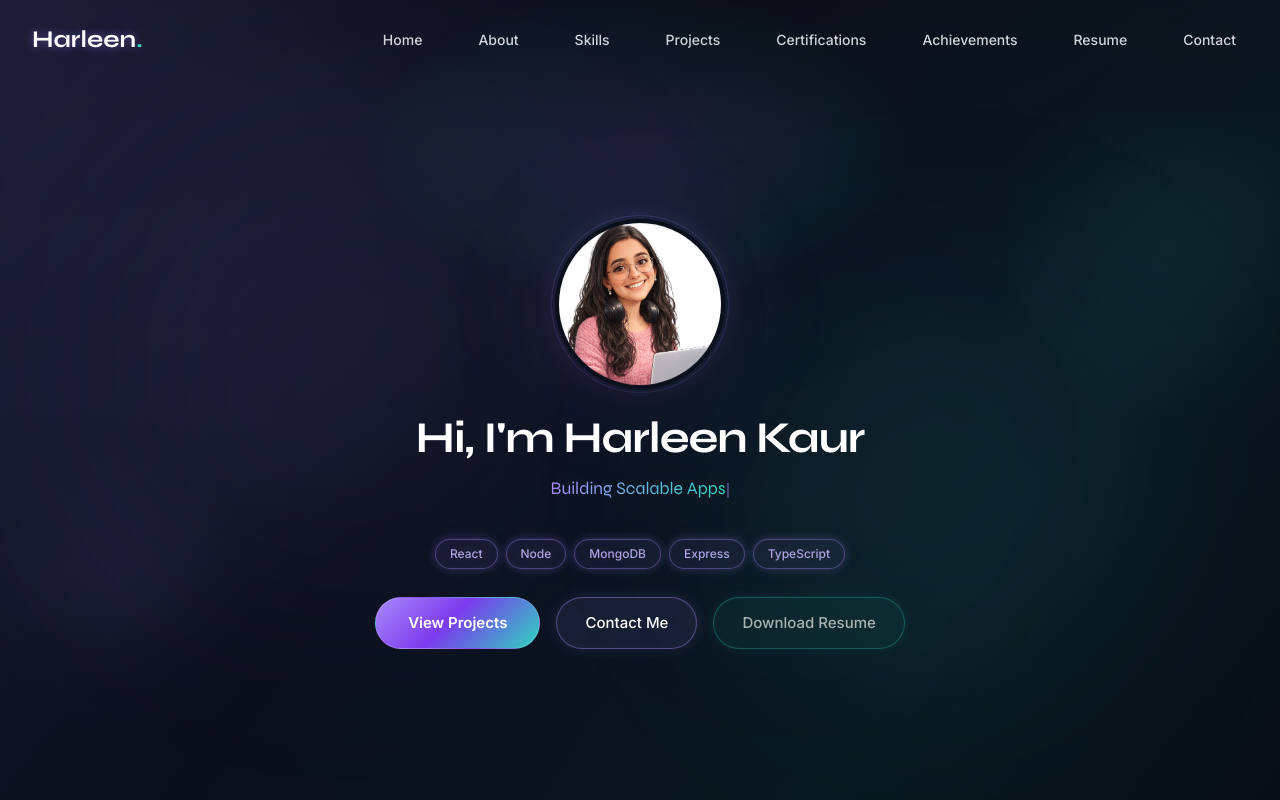
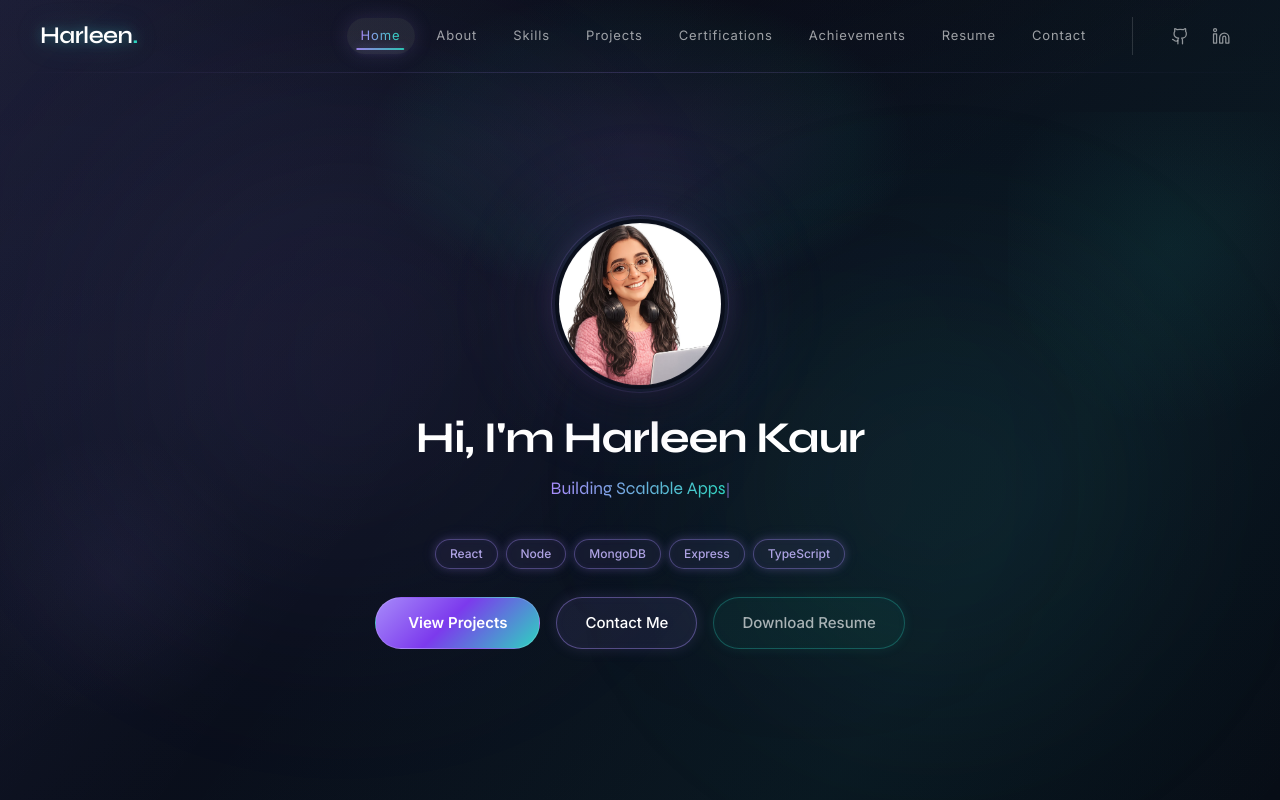
Before and after one commit to harleenkaur1505/Portfolio, a React (Vite) app: page / in a window 1280 px wide. Shown: the top 800 px of the page. Built offline with nearby package versions, Linux system fonts and the light colour scheme.

Commit message:
navbar changes implemented

```diff
--- a/src/components/Navbar.jsx
+++ b/src/components/Navbar.jsx
@@ -1,6 +1,11 @@
-import React, { useState, useEffect } from 'react'
-import { motion } from 'framer-motion'
-import { Menu, X } from 'lucide-react'
+import React, { useState, useEffect, useCallback, useRef } from 'react'
+import { motion, AnimatePresence, LayoutGroup } from 'framer-motion'
+import { Menu, X, Github, Linkedin } from 'lucide-react'
+
+const socialLinks = [
+  { label: 'GitHub', href: 'https://github.com/harleenkaur1505', Icon: Github },
+  { label: 'LinkedIn', href: 'https://www.linkedin.com/in/harleen1505/', Icon: Linkedin },
+]
 
 const navLinks = [
   { name: 'Home', href: '#hero' },
@@ -13,74 +18,278 @@ const navLinks = [
   { name: 'Contact', href: '#contact' },
 ]
 
+function sectionIdFromHref(href) {
+  return href.replace(/^#/, '') || 'hero'
+}
+
+/** Softer spring so the shared layout (glow pill) glides instead of snapping */
+const navPillTransition = {
+  type: 'spring',
+  stiffness: 190,
+  damping: 32,
+  mass: 0.65,
+  restDelta: 0.01,
+}
+
 export default function Navbar() {
   const [isScrolled, setIsScrolled] = useState(false)
   const [mobileMenuOpen, setMobileMenuOpen] = useState(false)
+  const [activeSection, setActiveSection] = useState('hero')
+  const [spotlight, setSpotlight] = useState({ x: 0, y: 0 })
+  const navInnerRef = useRef(null)
 
   useEffect(() => {
-    const handleScroll = () => setIsScrolled(window.scrollY > 50)
-    window.addEventListener('scroll', handleScroll)
-    return () => window.removeEventListener('scroll', handleScroll)
+    const NAV_OFFSET = 110
+    let raf = 0
+    let lastSection = 'hero'
+
+    const tick = () => {
+      raf = 0
+      const scrollY = window.scrollY
+      setIsScrolled(scrollY > 24)
+      const y = scrollY + NAV_OFFSET
+      let current = 'hero'
+      for (const link of navLinks) {
+        const id = sectionIdFromHref(link.href)
+        const el = document.getElementById(id)
+        if (el && el.offsetTop <= y) current = id
+      }
+      if (current !== lastSection) {
+        lastSection = current
+        setActiveSection(current)
+      }
+    }
+
+    const onScroll = () => {
+      if (raf) return
+      raf = requestAnimationFrame(tick)
+    }
+
+    tick()
+    window.addEventListener('scroll', onScroll, { passive: true })
+    return () => {
+      window.removeEventListener('scroll', onScroll)
+      if (raf) cancelAnimationFrame(raf)
+    }
   }, [])
 
+  const onNavPointerMove = useCallback((e) => {
+    const el = navInnerRef.current
+    if (!el) return
+    const r = el.getBoundingClientRect()
+    setSpotlight({ x: e.clientX - r.left, y: e.clientY - r.top })
+  }, [])
+
+  useEffect(() => {
+    if (mobileMenuOpen) document.body.style.overflow = 'hidden'
+    else document.body.style.overflow = ''
+    return () => {
+      document.body.style.overflow = ''
+    }
+  }, [mobileMenuOpen])
+
   return (
+    <motion.header
+      initial={{ opacity: 0, y: -18, filter: 'blur(12px)' }}
+      animate={{ opacity: 1, y: 0, filter: 'blur(0px)' }}
+      transition={{ duration: 0.65, ease: [0.22, 1, 0.36, 1] }}
+      className="fixed top-0 z-50 w-full"
+    >
       <motion.nav
-      initial={{ y: -100 }}
-      animate={{ y: 0 }}
-      transition={{ duration: 0.5 }}
-      className={`fixed w-full z-50 transition-all duration-300 ${isScrolled ? 'bg-futuristic/80 backdrop-blur-md border-b border-white/10 shadow-lg' : 'bg-transparent'}`}
+        onPointerMove={onNavPointerMove}
+        className={`relative w-full transition-[background,box-shadow,backdrop-filter,border-color] duration-300 ease-[cubic-bezier(0.22,1,0.36,1)] ${
+          isScrolled
+            ? 'border-b border-white/[0.08] bg-[#0a0f1c]/72 shadow-[0_8px_40px_rgba(0,0,0,0.45),0_0_0_1px_rgba(167,139,250,0.12)_inset] backdrop-blur-xl'
+            : 'border-b border-transparent bg-transparent shadow-none backdrop-blur-none'
+        }`}
       >
-      <div className="max-w-7xl mx-auto px-4 sm:px-6 lg:px-8">
-        <div className="flex items-center justify-between h-20">
-          <div className="flex-shrink-0 cursor-pointer text-2xl font-syne font-bold text-white glow-text-lavender transition-all duration-300">
-            Harleen<span className="text-accent-teal">.</span>
+        {/* Subtle shifting gradient (scrolled only) */}
+        {isScrolled && (
+          <motion.div
+            aria-hidden
+            className="pointer-events-none absolute inset-0 opacity-[0.45]"
+            animate={{ backgroundPosition: ['0% 50%', '100% 50%', '0% 50%'] }}
+            transition={{ duration: 28, repeat: Infinity, ease: 'linear' }}
+            style={{
+              backgroundImage:
+                'linear-gradient(115deg, rgba(167,139,250,0.06) 0%, transparent 38%, rgba(45,212,191,0.05) 62%, transparent 100%)',
+              backgroundSize: '220% 100%',
+            }}
+          />
+        )}
+
+        {/* Cursor-follow spotlight */}
+        <div
+          aria-hidden
+          className={`pointer-events-none absolute inset-0 overflow-hidden transition-opacity duration-300 ${isScrolled ? 'opacity-100' : 'opacity-0'}`}
+        >
+          <div
+            className="absolute h-[420px] w-[420px] -translate-x-1/2 -translate-y-1/2 rounded-full bg-[radial-gradient(circle,rgba(167,139,250,0.11)_0%,rgba(45,212,191,0.05)_28%,transparent_62%)] blur-2xl"
+            style={{ left: spotlight.x, top: spotlight.y }}
+          />
         </div>
 
-          <div className="hidden md:block">
-            <div className="ml-10 flex items-baseline space-x-8">
-              {navLinks.map((link) => (
+        <div ref={navInnerRef} className="relative mx-auto max-w-7xl px-5 sm:px-7 lg:px-10">
+          <div className="flex h-[4.75rem] items-center justify-between md:h-20 lg:h-[4.5rem]">
+            <motion.a
+              href="#hero"
+              className="nav-logo-pulse flex-shrink-0 font-syne text-xl font-semibold tracking-tight text-white md:text-2xl"
+              whileHover={{ scale: 1.02 }}
+              whileTap={{ scale: 0.98 }}
+            >
+              Harleen<span className="text-accent-teal">.</span>
+            </motion.a>
+
+            <div className="hidden items-center gap-8 md:flex">
+              <LayoutGroup id="nav-primary">
+                <nav className="flex items-center gap-1 lg:gap-2" aria-label="Primary">
+                  {navLinks.map((link) => {
+                    const id = sectionIdFromHref(link.href)
+                    const isActive = activeSection === id
+                    return (
                       <a
                         key={link.name}
                         href={link.href}
-                  className="text-gray-300 hover:text-white hover:glow-text-teal px-3 py-2 rounded-md text-sm font-medium transition-all duration-300"
+                        className={`group relative px-3 py-2 text-[0.8125rem] font-normal tracking-[0.065em] lg:px-3.5 ${
+                          isActive ? 'text-white' : 'text-white/60'
+                        }`}
+                      >
+                        {/* Lift on hover lives on inner label only — avoids breaking layoutId on the anchor */}
+                        <span
+                          className={`relative z-10 inline-block transition-all duration-300 ease-out group-hover:-translate-y-0.5 ${
+                            isActive
+                              ? 'bg-gradient-to-r from-accent-lavender to-accent-teal bg-clip-text text-transparent'
+                              : 'group-hover:bg-gradient-to-r group-hover:from-accent-lavender group-hover:to-accent-teal group-hover:bg-clip-text group-hover:text-transparent'
+                          }`}
                         >
                           {link.name}
+                        </span>
+                        {isActive && (
+                          <motion.span
+                            layoutId="nav-active-pill"
+                            className="absolute inset-0 -z-0 rounded-full bg-white/[0.08] shadow-[0_0_20px_rgba(167,139,250,0.15)] will-change-transform"
+                            transition={navPillTransition}
+                          />
+                        )}
+                        <span
+                          className={`pointer-events-none absolute bottom-1 left-1/2 z-20 h-[2px] -translate-x-1/2 rounded-full bg-gradient-to-r from-accent-lavender to-accent-teal transition-[width,opacity,box-shadow] duration-300 ease-out ${
+                            isActive
+                              ? 'w-[70%] opacity-90 shadow-[0_0_10px_rgba(167,139,250,0.5)]'
+                              : 'w-0 opacity-0 group-hover:w-[70%] group-hover:opacity-100 group-hover:shadow-[0_0_8px_rgba(45,212,191,0.35)]'
+                          }`}
+                        />
                       </a>
+                    )
+                  })}
+                </nav>
+              </LayoutGroup>
+
+              <div className="flex items-center gap-0.5 border-l border-white/[0.14] pl-7">
+                {socialLinks.map(({ label, href, Icon }) => (
+                  <motion.a
+                    key={label}
+                    href={href}
+                    target="_blank"
+                    rel="noopener noreferrer"
+                    aria-label={label}
+                    whileHover={{ scale: 1.1, y: -1 }}
+                    whileTap={{ scale: 0.95 }}
+                    transition={{ duration: 0.2 }}
+                    className="rounded-lg p-2.5 text-white/55 transition-colors duration-300 hover:text-accent-teal hover:shadow-[0_0_16px_rgba(45,212,191,0.35)]"
+                  >
+                    <Icon className="h-[1.15rem] w-[1.15rem]" strokeWidth={1.65} />
+                  </motion.a>
                 ))}
               </div>
             </div>
 
-          <div className="md:hidden">
             <button
-              onClick={() => setMobileMenuOpen(!mobileMenuOpen)}
-              className="text-gray-300 hover:text-white p-2"
+              type="button"
+              onClick={() => setMobileMenuOpen((o) => !o)}
+              aria-expanded={mobileMenuOpen}
+              aria-label={mobileMenuOpen ? 'Close menu' : 'Open menu'}
+              className="flex h-11 w-11 items-center justify-center rounded-lg text-white/80 transition-colors hover:bg-white/[0.06] hover:text-white md:hidden"
             >
-              {mobileMenuOpen ? <X size={24} /> : <Menu size={24} />}
+              {mobileMenuOpen ? <X size={22} strokeWidth={1.75} /> : <Menu size={22} strokeWidth={1.75} />}
             </button>
           </div>
         </div>
-      </div>
 
+        {/* Bottom glow line */}
+        <div
+          aria-hidden
+          className={`pointer-events-none h-px w-full bg-gradient-to-r from-transparent via-accent-lavender/55 to-transparent transition-opacity duration-300 ${
+            isScrolled ? 'opacity-100' : 'opacity-35'
+          }`}
+        />
+      </motion.nav>
+
+      <AnimatePresence>
         {mobileMenuOpen && (
           <motion.div
             initial={{ opacity: 0, height: 0 }}
             animate={{ opacity: 1, height: 'auto' }}
-          className="md:hidden bg-futuristic/95 backdrop-blur-md border-b border-white/10"
+            exit={{ opacity: 0, height: 0 }}
+            transition={{ duration: 0.32, ease: [0.22, 1, 0.36, 1] }}
+            className="overflow-hidden border-b border-white/[0.08] bg-[#0a0f1c]/92 shadow-[0_16px_48px_rgba(0,0,0,0.5)] backdrop-blur-xl md:hidden"
           >
-          <div className="px-2 pt-2 pb-3 space-y-1 sm:px-3">
-            {navLinks.map((link) => (
-              <a
+            <div className="max-w-7xl space-y-0.5 px-5 py-4 sm:px-7">
+              {navLinks.map((link, index) => {
+                const id = sectionIdFromHref(link.href)
+                const isActive = activeSection === id
+                return (
+                  <motion.a
                     key={link.name}
                     href={link.href}
+                    initial={{ opacity: 0, x: -14 }}
+                    animate={{ opacity: 1, x: 0 }}
+                    transition={{
+                      delay: 0.06 + index * 0.045,
+                      duration: 0.34,
+                      ease: [0.22, 1, 0.36, 1],
+                    }}
                     onClick={() => setMobileMenuOpen(false)}
-                className="text-gray-300 hover:text-white block px-3 py-2 rounded-md text-base font-medium"
+                    className={`block rounded-xl px-4 py-3 text-[0.9375rem] font-normal tracking-[0.05em] transition-colors ${
+                      isActive
+                        ? 'bg-white/[0.08] text-white shadow-[inset_0_0_0_1px_rgba(167,139,250,0.2)]'
+                        : 'text-white/65 hover:bg-white/[0.05] hover:text-white'
+                    }`}
                   >
                     {link.name}
-              </a>
+                  </motion.a>
+                )
+              })}
+              <motion.div
+                initial={{ opacity: 0, y: 6 }}
+                animate={{ opacity: 1, y: 0 }}
+                transition={{
+                  delay: 0.06 + navLinks.length * 0.045 + 0.05,
+                  duration: 0.32,
+                  ease: [0.22, 1, 0.36, 1],
+                }}
+                className="flex gap-3 border-t border-white/10 pt-4"
+              >
+                {socialLinks.map(({ label, href, Icon }) => (
+                  <motion.a
+                    key={label}
+                    href={href}
+                    target="_blank"
+                    rel="noopener noreferrer"
+                    aria-label={label}
+                    onClick={() => setMobileMenuOpen(false)}
+                    whileTap={{ scale: 0.97 }}
+                    className="inline-flex flex-1 items-center justify-center gap-2 rounded-xl border border-white/10 bg-white/[0.04] py-3 text-sm text-white/75 transition-all hover:scale-[1.02] hover:border-accent-teal/30 hover:text-accent-teal hover:shadow-[0_0_18px_rgba(45,212,191,0.2)]"
+                  >
+                    <Icon className="h-5 w-5" strokeWidth={1.65} />
+                    {label}
+                  </motion.a>
                 ))}
+              </motion.div>
             </div>
+            <div className="h-px w-full bg-gradient-to-r from-transparent via-accent-lavender/45 to-transparent opacity-80" />
           </motion.div>
         )}
-    </motion.nav>
+      </AnimatePresence>
+    </motion.header>
   )
 }
--- a/src/index.css
+++ b/src/index.css
@@ -38,4 +38,20 @@
   .glow-box-pink {
     box-shadow: 0 0 15px rgba(249, 168, 212, 0.3), inset 0 0 10px rgba(249, 168, 212, 0.1);
   }
+
+  @keyframes nav-logo-glow {
+    0%,
+    100% {
+      filter: drop-shadow(0 0 4px rgba(167, 139, 250, 0.45))
+        drop-shadow(0 0 12px rgba(167, 139, 250, 0.15));
+    }
+    50% {
+      filter: drop-shadow(0 0 6px rgba(45, 212, 191, 0.4))
+        drop-shadow(0 0 14px rgba(45, 212, 191, 0.18));
+    }
+  }
+
+  .nav-logo-pulse {
+    animation: nav-logo-glow 5s ease-in-out infinite;
+  }
 }
```
Lines whose indentation alone changed are shown as unchanged.
